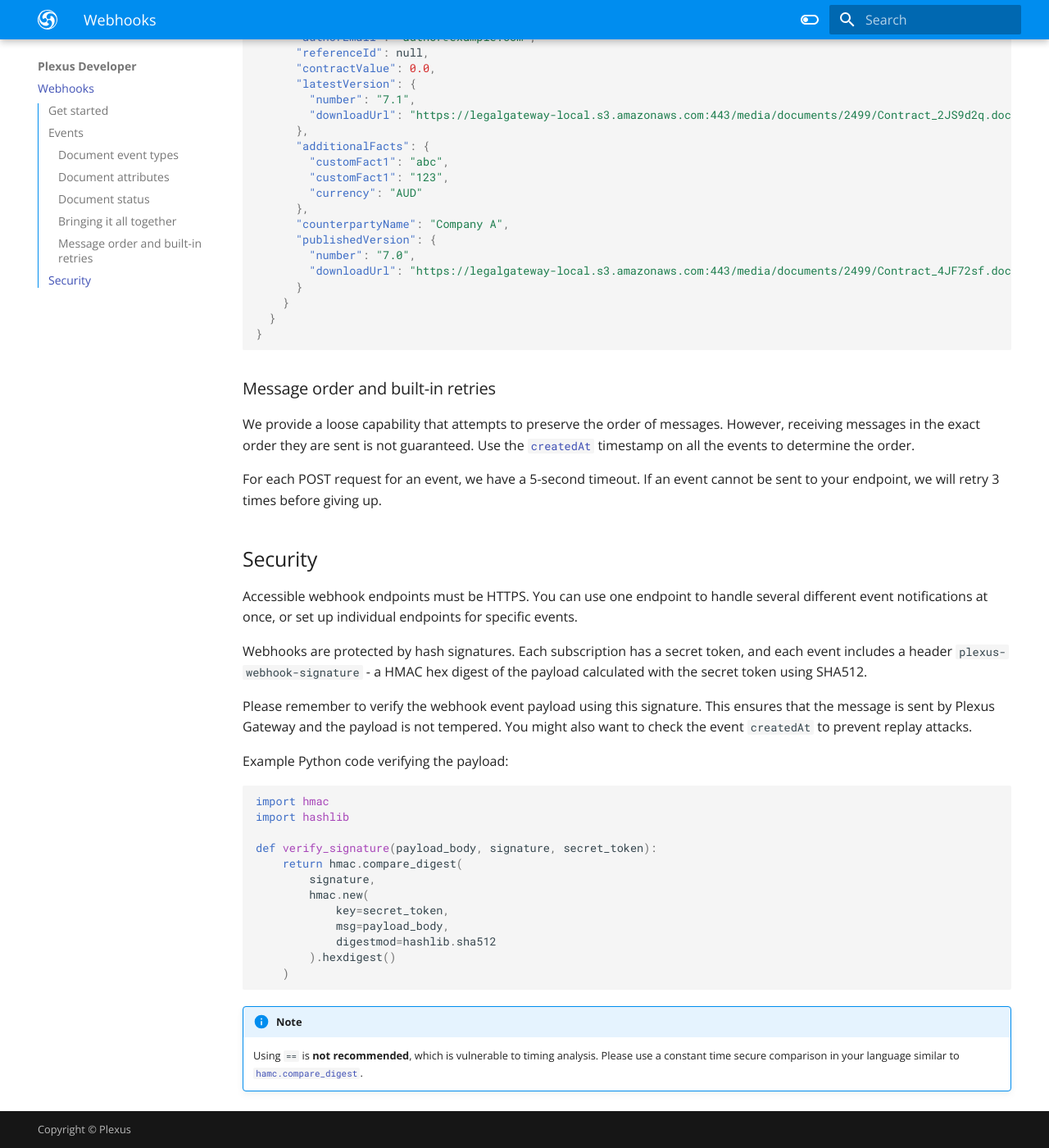
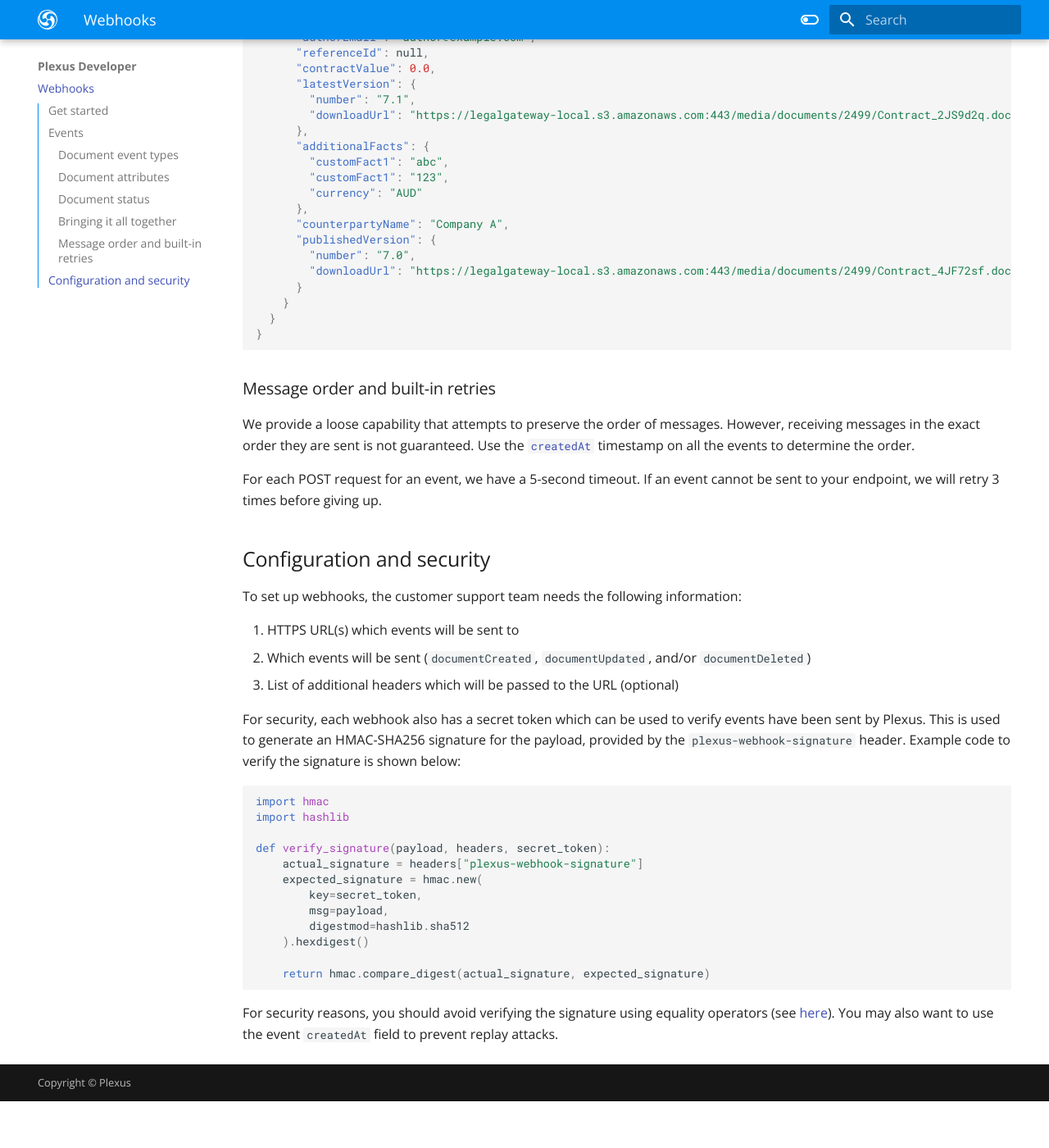
Before and after one commit to Plexlogic/developer, an MkDocs documentation site: the page built from docs/index.md, in a window 1280 px wide and 1400 px high, scrolled down 3990 px. Shown: the whole window at 82% size. Built offline with MkDocs 1.6.1 and Material for MkDocs 9.7.7, drawn with Linux system fonts in a browser that asks for light colours; comment, search, counter and statistics services are not loaded; after the commit the page ends 5333 px from its top, so only the background shows below that.

Commit message:
Clarify configuration process

````diff
--- a/docs/index.md
+++ b/docs/index.md
@@ -231,31 +231,29 @@ We provide a loose capability that attempts to preserve the order of messages. H
 For each POST request for an event, we have a 5-second timeout.
 If an event cannot be sent to your endpoint, we will retry 3 times before giving up.
 
-## Security
+## Configuration and security
 
-Accessible webhook endpoints must be HTTPS. You can use one endpoint to handle several different event notifications at once, or set up individual endpoints for specific events.
+To set up webhooks, the customer support team needs the following information:
 
-Webhooks are protected by hash signatures. Each subscription has a secret token, and each event includes a header `plexus-webhook-signature` - a HMAC hex digest of the payload calculated with the secret token using SHA512.
+1. HTTPS URL(s) which events will be sent to
+1. Which events will be sent (`documentCreated`, `documentUpdated`, and/or `documentDeleted`)
+1. List of additional headers which will be passed to the URL (optional)
 
-Please remember to verify the webhook event payload using this signature. This ensures that the message is sent by Plexus Gateway and the payload is not tempered. You might also want to check the event `createdAt` to prevent replay attacks.
-
-Example Python code verifying the payload:
+For security, each webhook also has a secret token which can be used to verify events have been sent by Plexus. This is used to generate an HMAC-SHA256 signature for the payload, provided by the `plexus-webhook-signature` header. Example code to verify the signature is shown below:
 
 ```python
 import hmac
 import hashlib
 
-def verify_signature(payload_body, signature, secret_token):
-    return hmac.compare_digest(
-        signature,
-        hmac.new(
-            key=secret_token,
-            msg=payload_body,
-            digestmod=hashlib.sha512
-        ).hexdigest()
-    )
+def verify_signature(payload, headers, secret_token):
+    actual_signature = headers["plexus-webhook-signature"]
+    expected_signature = hmac.new(
+        key=secret_token,
+        msg=payload,
+        digestmod=hashlib.sha512
+    ).hexdigest()
+
+    return hmac.compare_digest(actual_signature, expected_signature)
 ```
 
-!!! info "Note"
-
-    Using `==` is **not recommended**, which is vulnerable to timing analysis. Please use a constant time secure comparison in your language similar to [`hamc.compare_digest`](https://docs.python.org/3/library/hmac.html#hmac.compare_digest).
+For security reasons, you should avoid verifying the signature using equality operators (see [here](https://docs.python.org/3/library/hmac.html#hmac.compare_digest)). You may also want to use the event `createdAt` field to prevent replay attacks.
````
